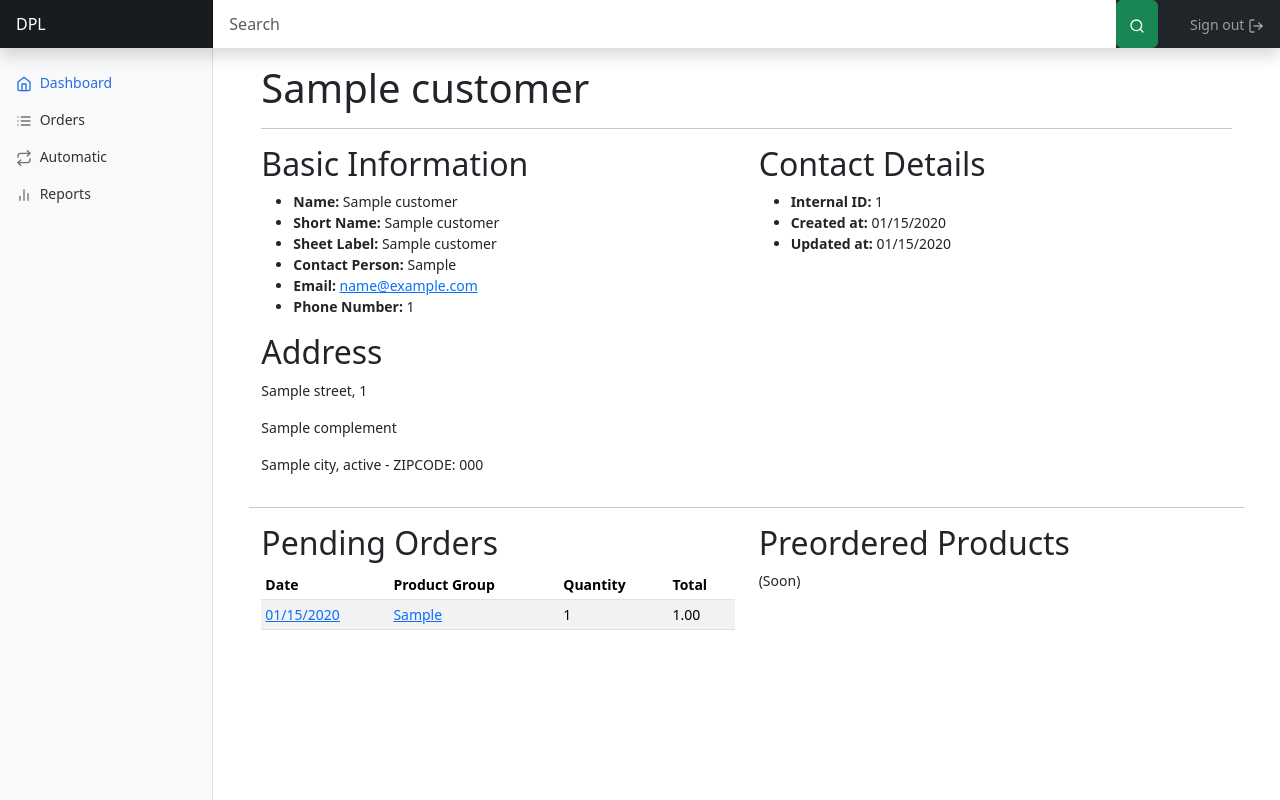
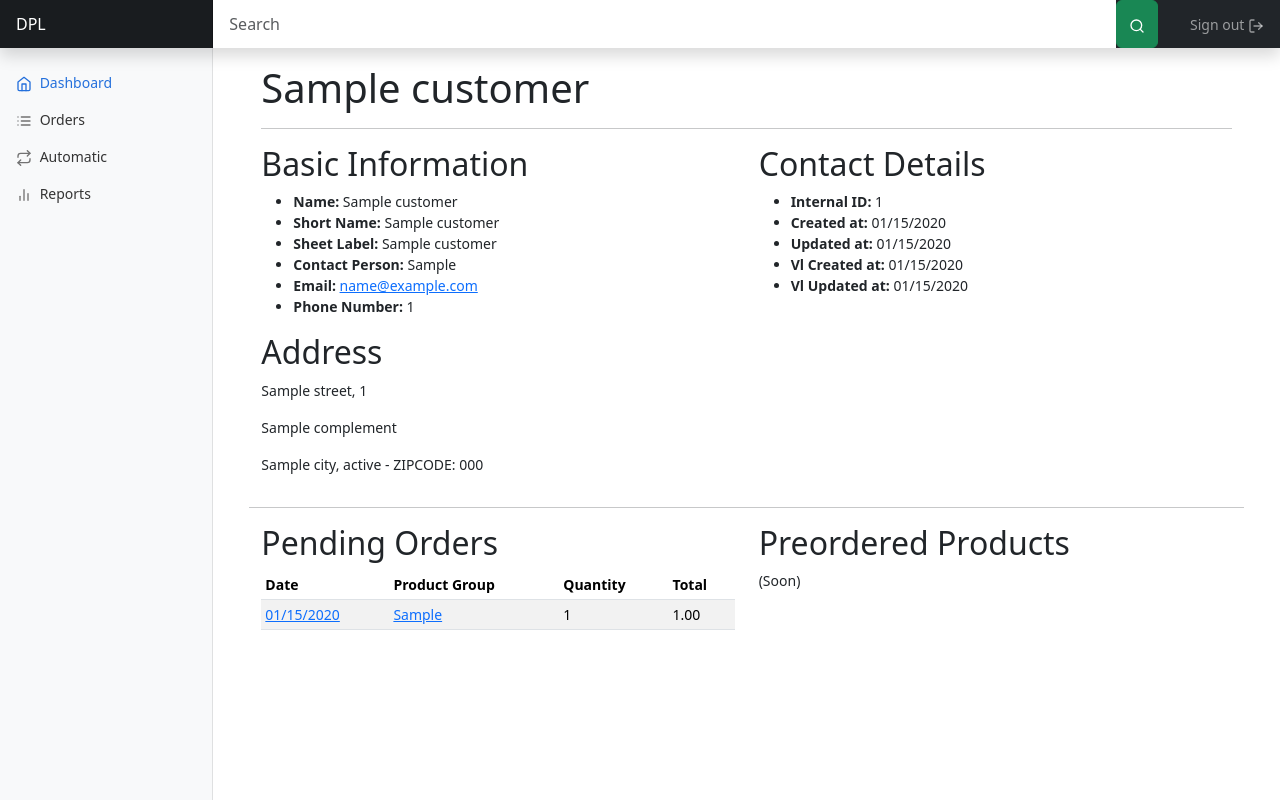
Before and after one commit to jrenato/dpl_orders, a Django app: template customers/templates/customers/customer_detail.html in a window 1280 px wide. Run offline with Django 4.2, Linux system fonts and the light colour scheme; the template is opened without the code that fills it: most values are stand-ins (such as "Sample title", 1, 10 or a date in 2020).

Commit message:
Updated customer templates

```diff
--- a/customers/templates/customers/customer_detail.html
+++ b/customers/templates/customers/customer_detail.html
@@ -31,6 +31,8 @@
                     <li><b>{% translate "Internal ID" %}:</b> {{ customer.vl_id }}</li>
                     <li><b>{% translate "Created at" %}:</b> {{ customer.created|date:"SHORT_DATE_FORMAT" }}</li>
                     <li><b>{% translate "Updated at" %}:</b> {{ customer.updated|date:"SHORT_DATE_FORMAT" }}</li>
+                    <li><b>{% translate "Vl Created at" %}:</b> {{ customer.vl_created|date:"SHORT_DATE_FORMAT" }}</li>
+                    <li><b>{% translate "Vl Updated at" %}:</b> {{ customer.vl_updated|date:"SHORT_DATE_FORMAT" }}</li>
                 </ul>
             </div>
         </div>
--- a/customers/templates/customers/customer_list.html
+++ b/customers/templates/customers/customer_list.html
@@ -44,7 +44,7 @@
           {% for customer in customers %}
             <tr>
               <td><a href="{% url 'customers:detail' customer.slug %}">{{ customer.short_name }}</a></td>
-              <td>{{ customer.name }}</td>
+              <td><small>{{ customer.name }}</small></td>
               <td class="text-center">
                 {% if customer.person_or_company == "J" and customer.cnpj %}
                   {{ customer.cnpj|format_cnpj }}
```
